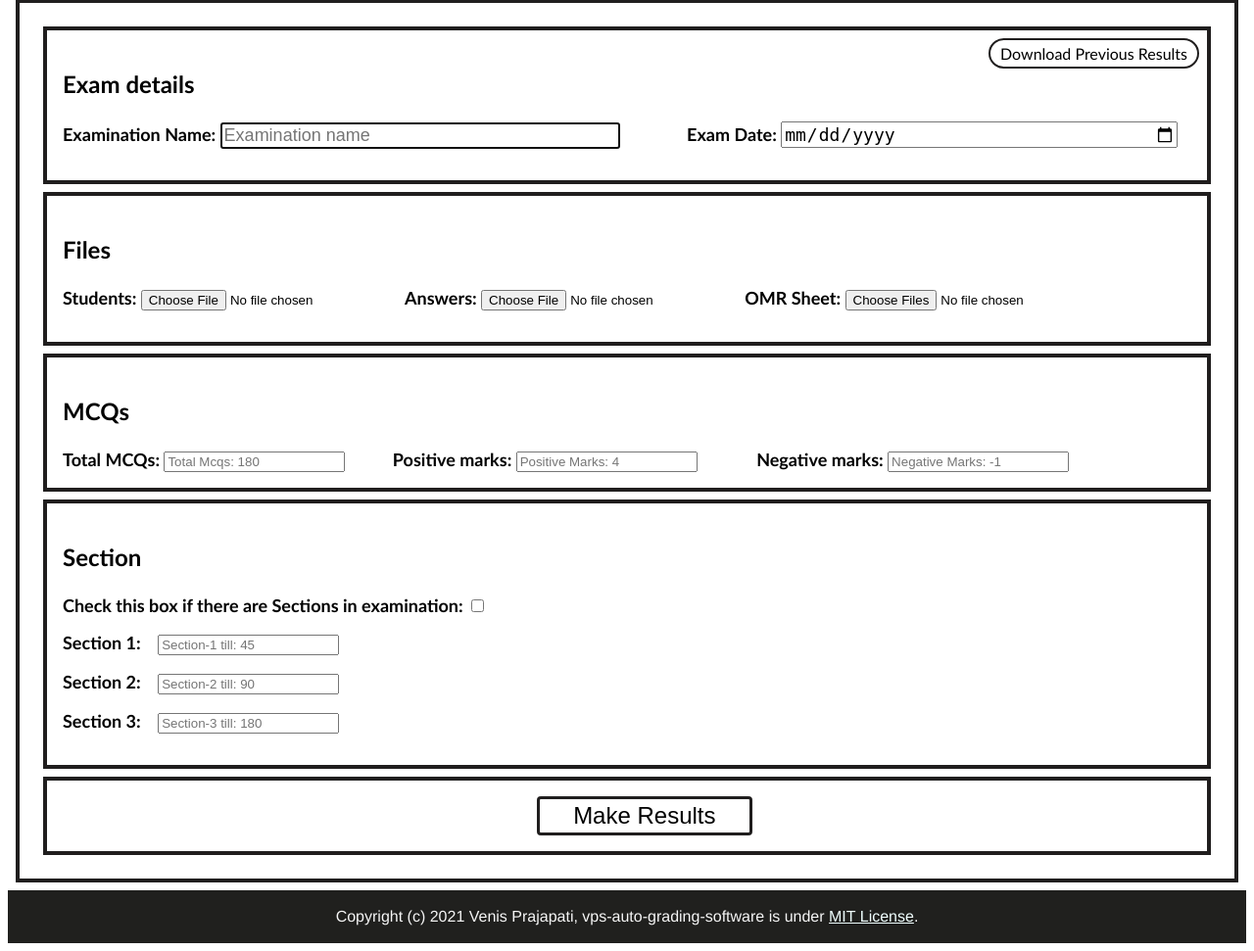
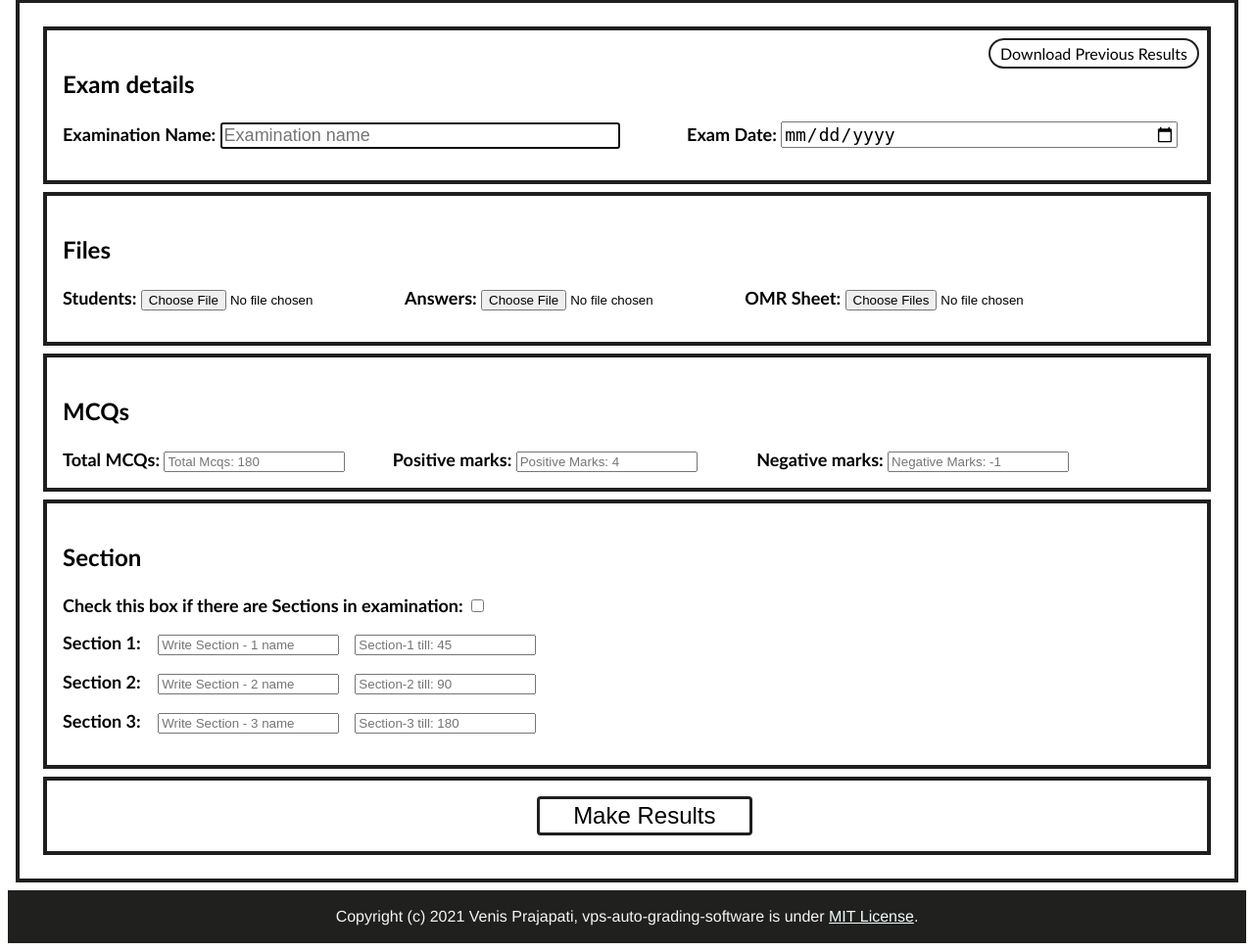
Before and after one commit to venisprajapati/vps-auto-grading-software, a Flask app: page / in a window 1280 px wide. Shown: the part 95-1066 px from the top of the page at 98% size. Run offline with Flask 2, Linux system fonts and the light colour scheme.

Commit message:
html template update start for v.2 # v.2.5

```diff
--- a/templates/index.html
+++ b/templates/index.html
@@ -79,16 +79,19 @@
                 <p></p>
 
                 <label class="form-label" for="section-1">Section 1: &ensp;</label>
+                <input maxlength="12" type="text" name="section-1" id="s1" placeholder="Write Section - 1 name"> &ensp;
                 <input type="number" name="section-1" id="i6" placeholder="Section-1 till: 45">
 
                 <p></p>
 
                 <label class="form-label" for="section-2">Section 2: &ensp;</label>
+                <input maxlength="12" type="text" name="section-2" id="s2" placeholder="Write Section - 2 name"> &ensp;
                 <input type="number" name="section-2" id="i7" placeholder="Section-2 till: 90">
 
                 <p></p>
 
                 <label class="form-label" for="section-3">Section 3: &ensp;</label>
+                <input maxlength="12" type="text" name="section-3" id="s3" placeholder="Write Section - 3 name"> &ensp;
                 <input type="number" name="section-3" id="i8" placeholder="Section-3 till: 180">
 
                 <p></p>
```
